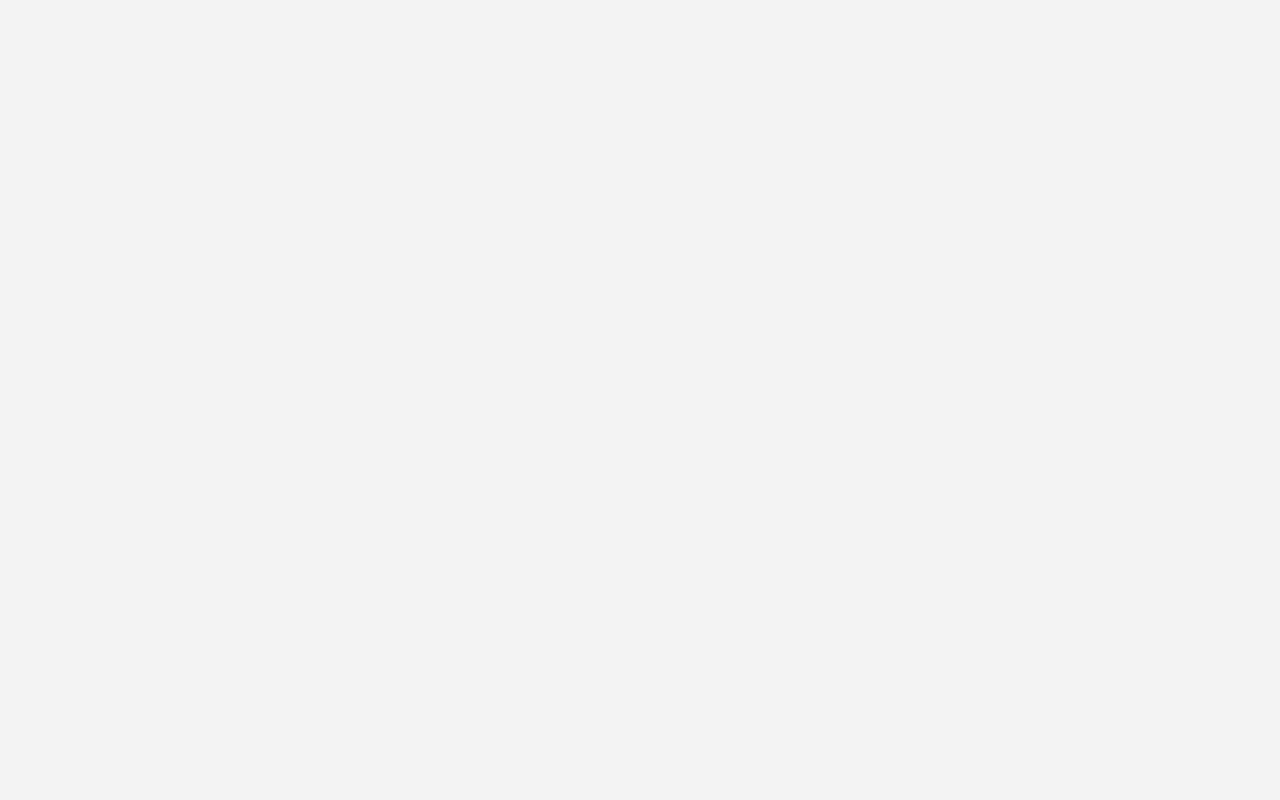
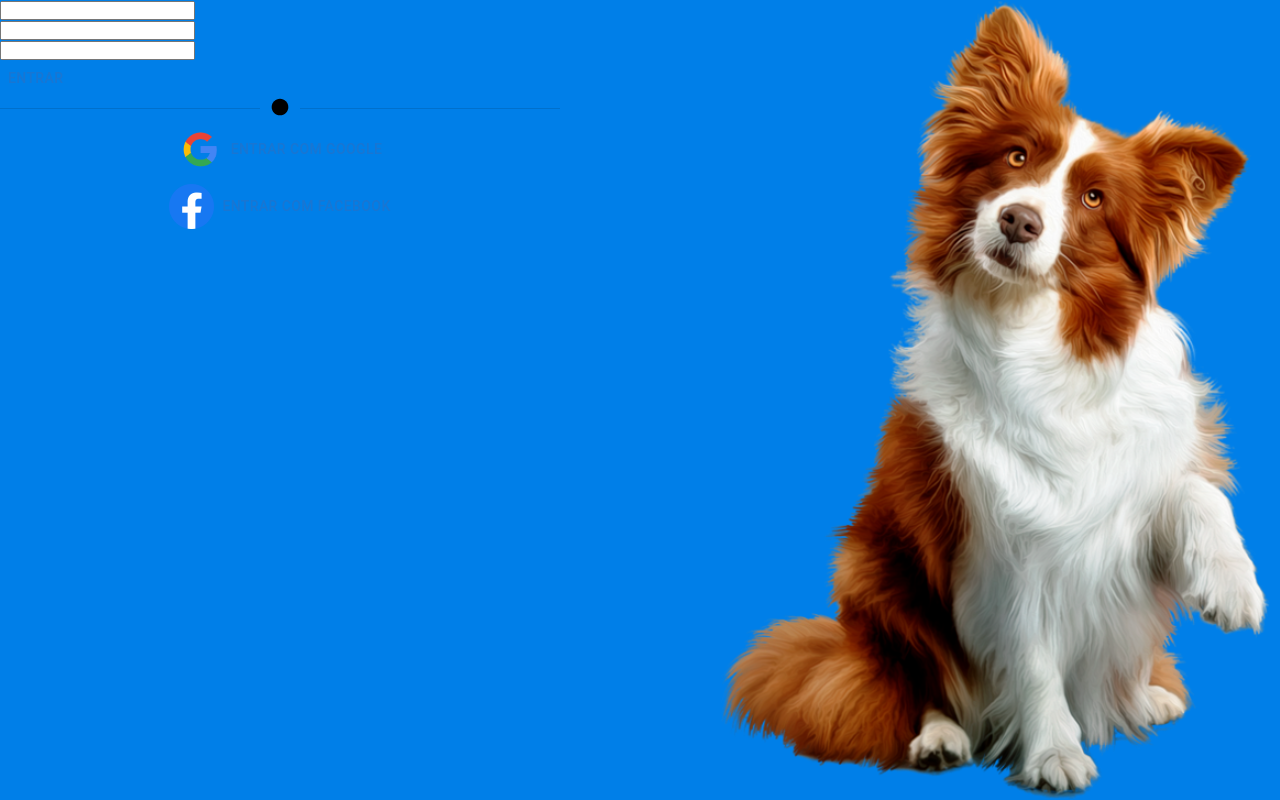
Before and after one commit to volpatocode/fragate-petshop, a Next.js app: page / in a window 1280 px wide. Built offline with nearby package versions, Linux system fonts and the light colour scheme.

Commit message:
feat: account page structur

```diff
--- a/src/components/SignWithButton/styles.ts
+++ b/src/components/SignWithButton/styles.ts
@@ -5,15 +5,15 @@ export const SignWithButton = styled(Button)`
   display: flex;
   flex-direction: row;
   gap: 0.5rem;
-  justify-content: center;
+  justify-content: flex-start;
   align-items: center;
-  padding: 0.6rem 0.8rem;
+  padding: 0.4rem 0.6rem;
+  background-color: rgba(255, 255, 255, 1);
   color: rgba(0, 0, 0, 0.4);
   font-weight: 600;
   width: 100%;
   :hover {
-    background-color: transparent;
-    box-shadow: 2px 2px 2px 1px rgba(0, 0, 0, 0.2);
+    background-color: rgba(255, 255, 255, 0.85);
   }
 `;
 
--- /dev/null
+++ b/src/pages/account/index.tsx
@@ -0,0 +1,57 @@
+import Image from "next/image";
+import React, { useState } from "react";
+import Circle from "@mui/icons-material/Circle";
+
+import {
+  Account,
+  AccountFormWrapper,
+  AccountImageWrapper,
+  AccountForm,
+  InputBox,
+  Input,
+  SubmitButton,
+  SignWithMethodBox,
+} from "./styles";
+
+import SignWithButton from "../../components/SignWithButton";
+
+import { Divider } from "@mui/material";
+export default function index() {
+  const [onSignIn, setOnSignIn] = useState(true);
+  const [showPassword, setShowPassword] = useState(false);
+
+  return (
+    <Account>
+      <AccountFormWrapper>
+        <AccountForm>
+          {/* <Image src="/fragate-main-logo.png" width="80px" height="60px" /> */}
+          <InputBox>
+            <Input id="email" type="email" />
+          </InputBox>
+          <InputBox>
+            <Input id="password" type={showPassword ? "text" : "password"} />
+          </InputBox>
+          {onSignIn && (
+            <InputBox>
+              <Input
+                id="confirmPassword"
+                type={showPassword ? "text" : "password"}
+              />
+            </InputBox>
+          )}
+          <SubmitButton>{onSignIn ? "Entrar" : "Cadastrar"}</SubmitButton>
+        </AccountForm>
+        <Divider>
+          <Circle fontSize="small" />
+        </Divider>
+        <SignWithMethodBox>
+          <SignWithButton method="google"/>
+          <SignWithButton method="facebook"/>
+        </SignWithMethodBox>
+      </AccountFormWrapper>
+      <AccountImageWrapper>
+        <img src="./account-dog.svg"/>
+      </AccountImageWrapper>
+    </Account>
+  );
+}
--- /dev/null
+++ b/src/pages/account/styles.ts
@@ -0,0 +1,36 @@
+import styled from "styled-components";
+import { Box, Button } from "@mui/material";
+
+export const Account = styled(Box)`
+  display: flex;
+  flex-direction: row;
+  width: 100vw;
+  height: 100vh;
+  background-color: #007FE8;
+  align-items: center;
+  justify-content: center;
+  column-gap: 10rem;
+`;
+
+export const AccountFormWrapper = styled(Box)`
+  width: 50vw;
+  height: 100vh;
+`;
+
+export const AccountImageWrapper = styled(Box)`
+  width: 50vw;
+  height: 100vh;
+  display: flex;
+`;
+
+export const AccountForm = styled.form``;
+
+export const InputBox = styled(Box)``;
+
+export const Input = styled.input``;
+
+export const SubmitButton = styled(Button)``;
+
+export const SignWithMethodBox = styled(Box)``;
+
+export const SignWithButton = styled(Button)``;
--- a/src/pages/index.tsx
+++ b/src/pages/index.tsx
@@ -1,5 +1,6 @@
 import React from "react";
+import Account from "./account";
 
 export default function index() {
-  return <></>;
+  return <Account />;
 }
```
Also changed, not shown: src/components/Icon/styles.ts (+6 -3 lines), public/account-dog.svg (added).
